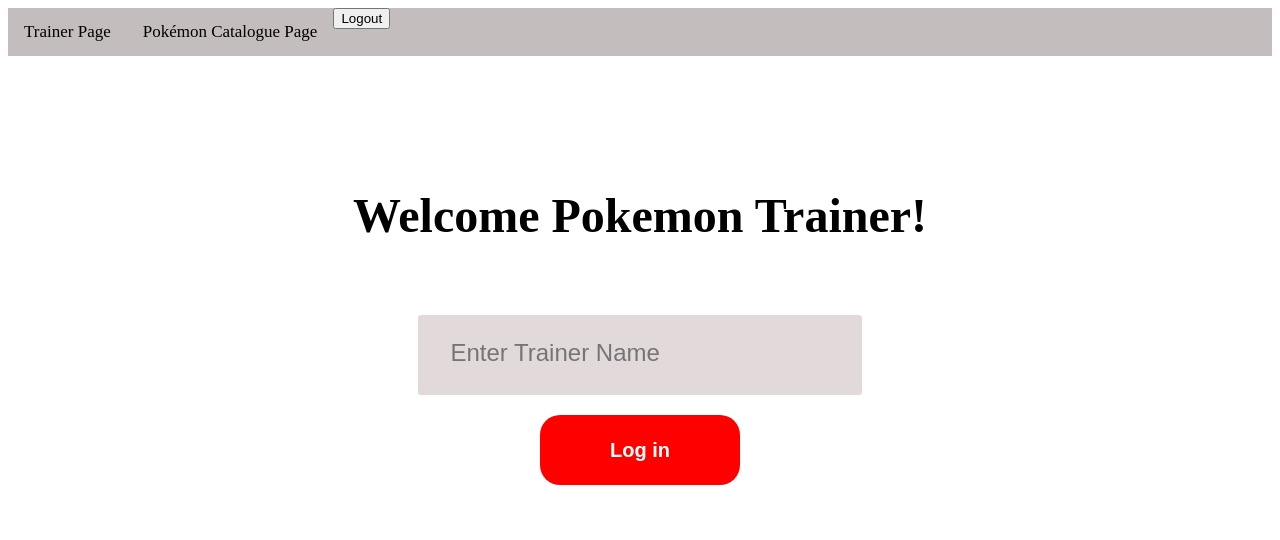
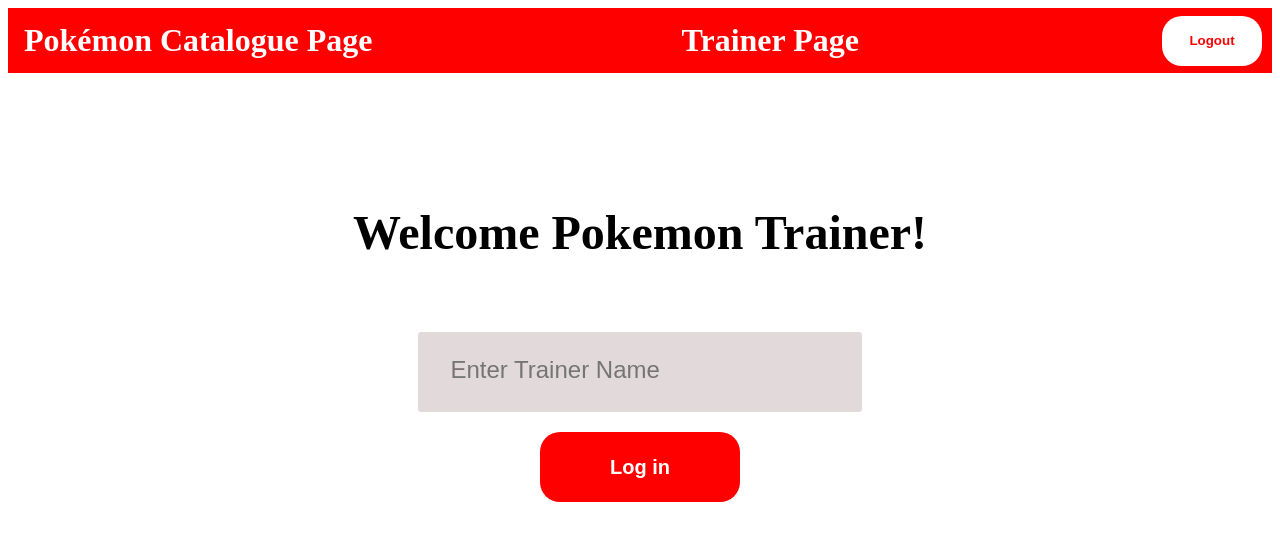
Before and after one commit to mikaellove/pokemon-trainer, an Angular app: page /login in a window 1280 px wide. Shown: the top 540 px of the page. Built offline with nearby package versions, Linux system fonts and the light colour scheme; no server answers; sample sign-in values are in the browser's storage.

Commit message:
style(navbar): more basic styling added

```diff
--- a/src/app/components/navigation-bar/navigation-bar.component.html
+++ b/src/app/components/navigation-bar/navigation-bar.component.html
@@ -1,10 +1,10 @@
 <div class="topnav">
     <a *ngIf="username === null" routerLinkActive="active" routerLink="/login">Login Page</a>
 
-    <div *ngIf="username !== null">
+    <div *ngIf="username !== null" class="navbar-link-container">
+      <a  routerLinkActive="active" routerLink="/pokemons" >Pokémon Catalogue Page</a>
       <a  routerLinkActive="active" routerLink="/trainer" >Trainer Page</a>
-      <a  routerLinkActive="active" routerLink="/pokemons" >Pokémon Catalogue Page</a>
-      <button (click)="logout()">Logout</button>
+      <button (click)="logout()" class="navbar-logout-btn">Logout</button>
     </div>
 
   </div>
--- a/src/app/components/navigation-bar/navigation-bar.component.scss
+++ b/src/app/components/navigation-bar/navigation-bar.component.scss
@@ -1,6 +1,13 @@
 .topnav {
-  background-color: rgb(196, 189, 189);
+  background-color: red;
   overflow: hidden;
+  display: flex;
+}
+.navbar-link-container{
+  display: flex;
+  flex: 1;
+  justify-content: space-between;
+  align-items: center;
 }
 
 /* Style the links inside the navigation bar */
@@ -11,15 +18,33 @@
   padding: 14px 16px;
   text-decoration: none;
   font-size: 17px;
+  color: white;
+  font-size: xx-large;
+  font-weight: 700;
 }
-
 /* Change the color of links on hover */
 .topnav a:hover {
   background-color: rgb(233, 75, 75);
-  color: rgb(0, 0, 0);
 }
 
 /* Add a color to the active/current link */
 .active {
   background-color: rgb(233, 75, 75);
 }
+
+.navbar-logout-btn{
+  background-color: white;
+  border: 0;
+  border-radius: 20px;
+  color: red;
+  font-weight: 700;
+  width: 100px;
+  padding: 0.5fr;
+  height: 50px;
+  cursor: pointer;
+  margin: auto 10px ;
+
+}
+.navbar-logout-btn:hover{
+  background-color: rgb(204, 203, 203);
+}
```
